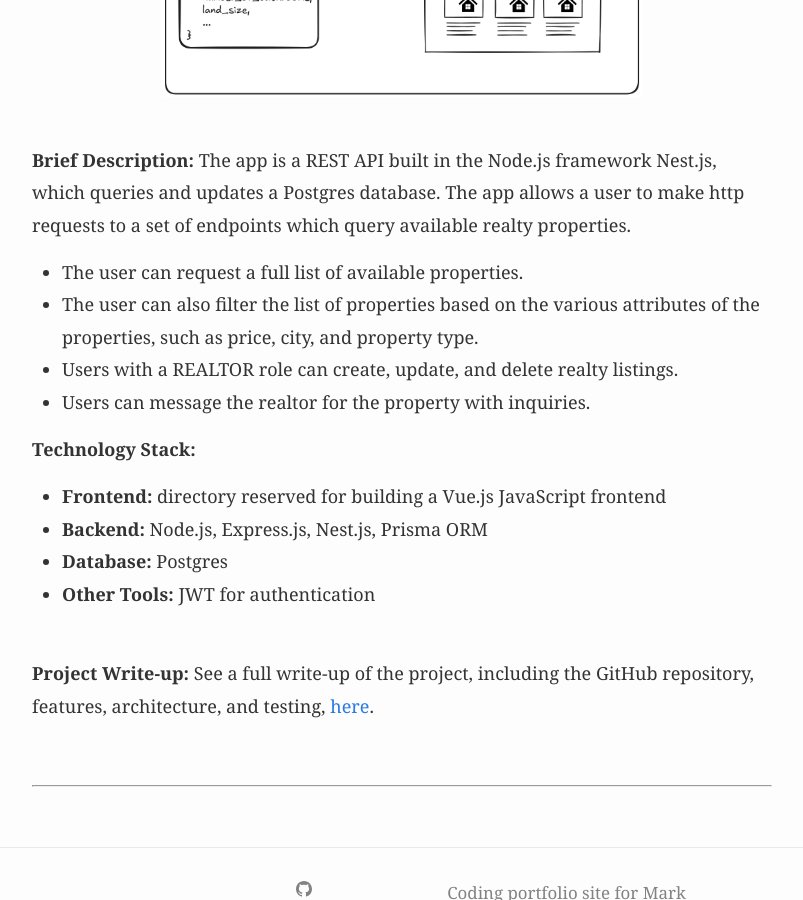
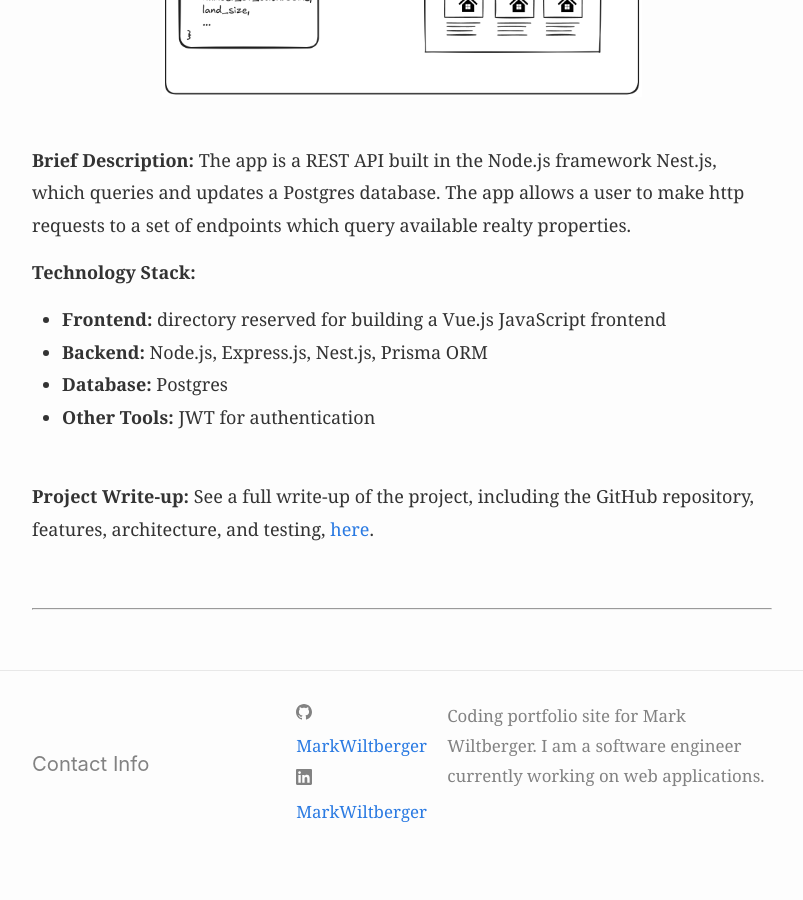
Before and after one commit to MarkWiltberger/markwiltberger.github.io, a Jekyll site: the page built from docs/pages/project.md, in a window 1280 px wide and 900 px high, scrolled down 455 px. Shown: the whole window, without its empty margins (238-1041 px from the left). Built offline with Jekyll 4.4.1, drawn with Linux system fonts in a browser that asks for light colours.

Commit message:
remove list of functionality from realtor section

```diff
--- a/docs/pages/project.md
+++ b/docs/pages/project.md
@@ -12,10 +12,6 @@ layout: page
 
 **Brief Description:**
  The app is a REST API built in the Node.js framework Nest.js, which queries and updates a Postgres database. The app allows a user to make http requests to a set of endpoints which query available realty properties.
-- The user can request a full list of available properties.
-- The user can also filter the list of properties based on the various attributes of the properties, such as price, city, and property type.
-- Users with a REALTOR role can create, update, and delete realty listings.
-- Users can message the realtor for the property with inquiries.
 
 
 **Technology Stack:**
```
